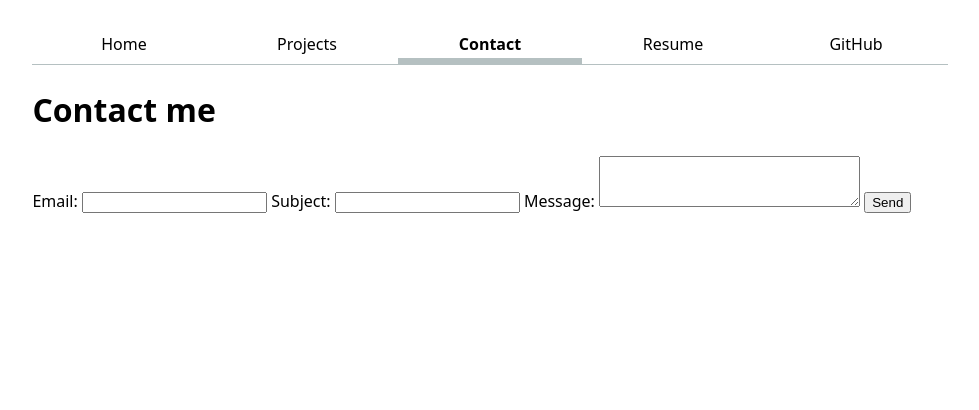
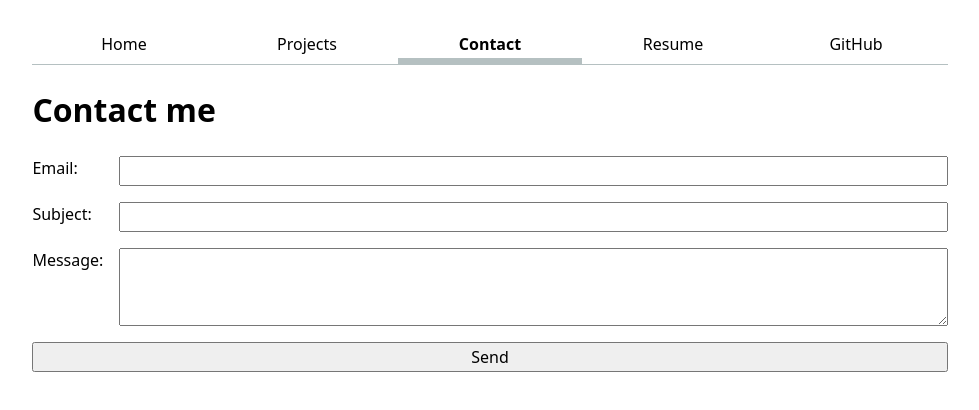
Before and after one commit to henrylliu/portfolio, a plain HTML site: page contact/index.html in a window 1280 px wide. Shown: the whole page, without its empty margins (150-1129 px from the left). Drawn offline with Linux system fonts and the light colour scheme.

Commit message:
Update Contact Page CSS

```diff
--- a/style.css
+++ b/style.css
@@ -63,3 +63,25 @@ nav a.current {
   padding-bottom: 0.1em;
   font-weight: bold;
 }
+
+input,
+textarea,
+button {
+  font: inherit;
+}
+
+form {
+  display: grid;
+  grid-template-columns: auto 1fr;
+  gap: 1em;
+}
+
+form label {
+  display: grid;
+  grid-template-columns: subgrid;
+  grid-column: 1 / -1;
+}
+
+form button {
+  grid-column: 1 / -1;
+}
```
